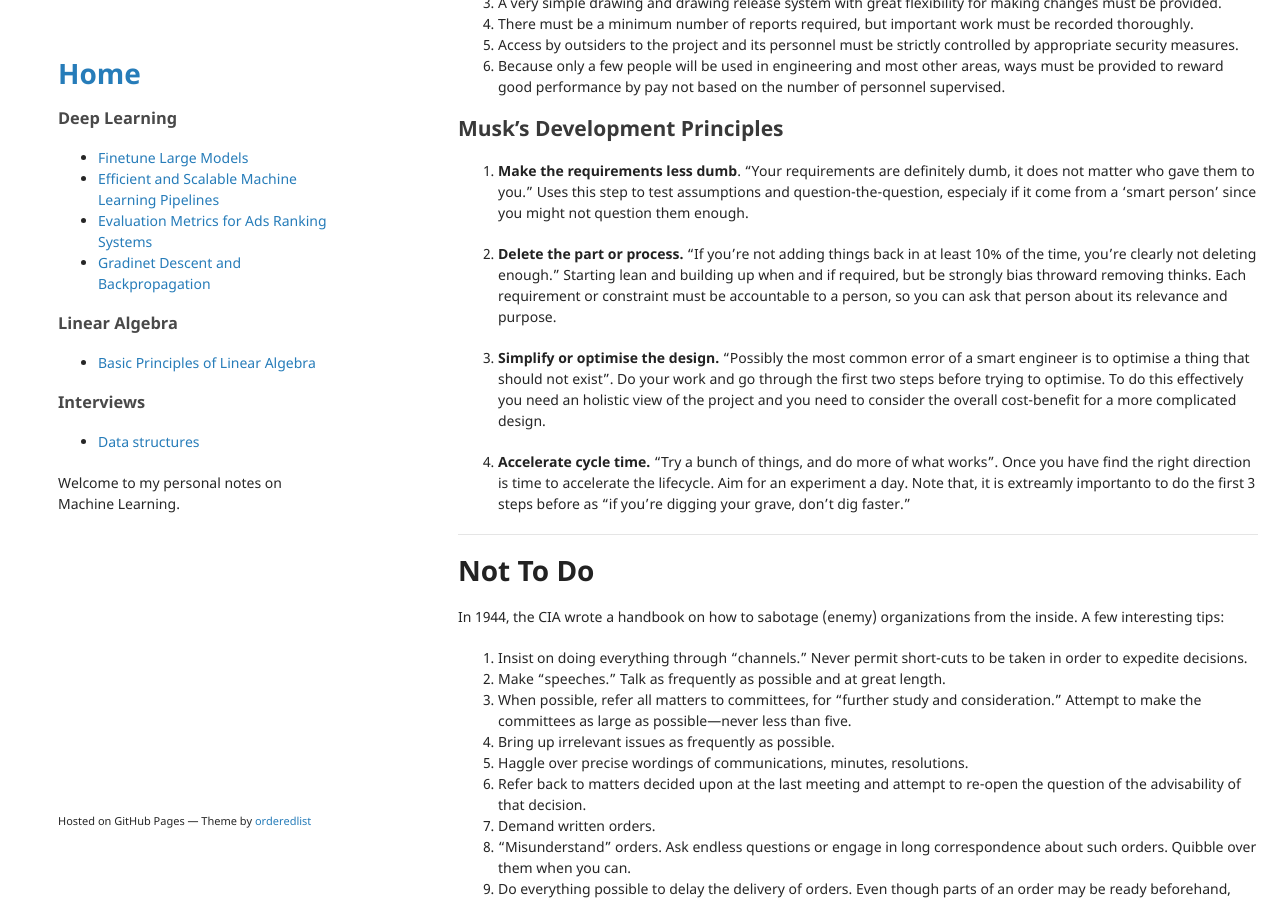
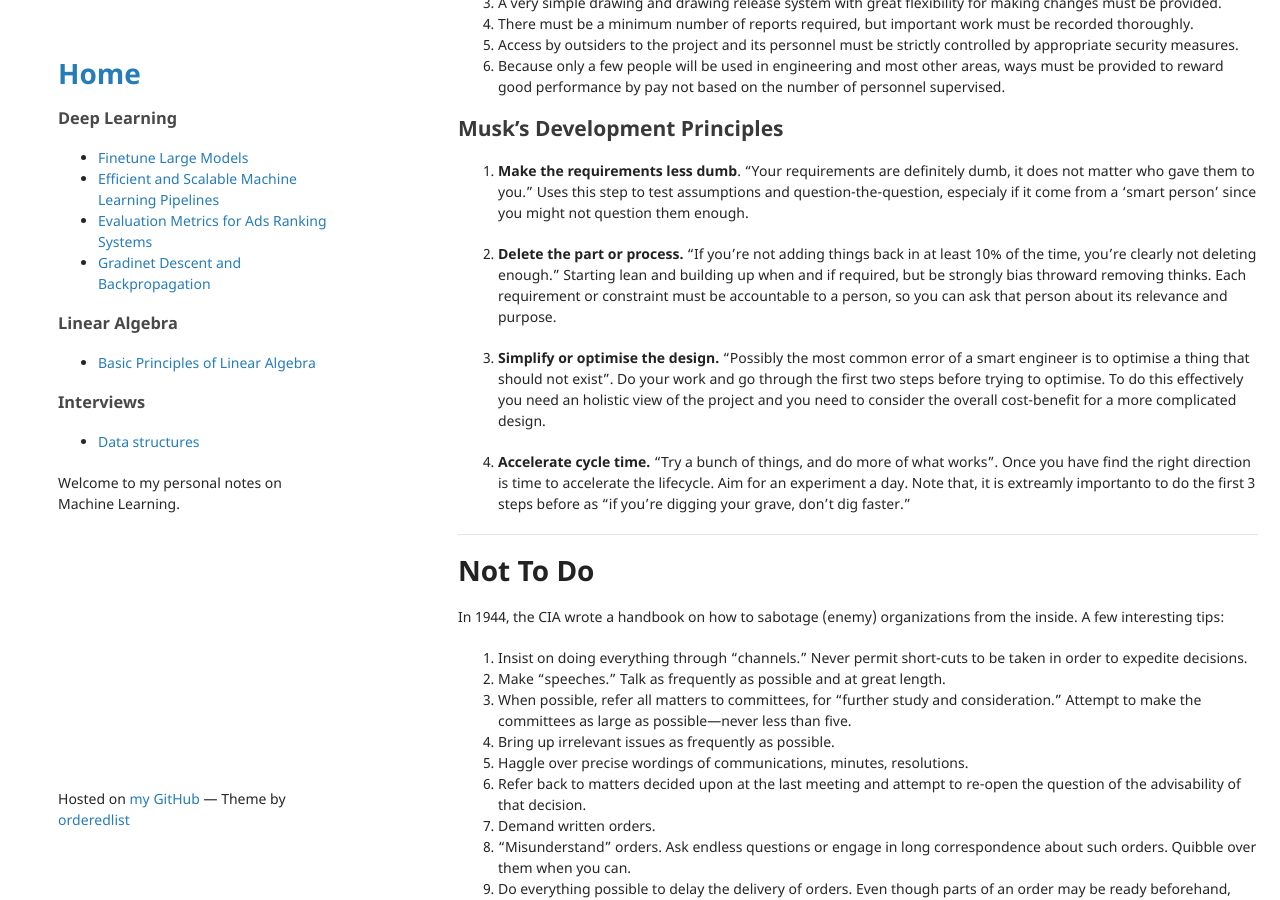
Before and after one commit to andompesta/andompesta.github.io, a Jekyll site: the page built from index.md, in a window 1280 px wide and 900 px high, scrolled down 533 px. Built offline with Jekyll 4.4.1, drawn with Linux system fonts in a browser that asks for light colours; our own code applies the rules of GitHub Pages for plain Markdown files.

Commit message:
add link to personal github

```diff
--- a/_layouts/default.html
+++ b/_layouts/default.html
@@ -40,7 +40,7 @@
         {% if site.github.is_project_page %}
         <p>This project is maintained by <a href="{{ site.github.owner_url }}">{{ site.github.owner_name }}</a></p>
         {% endif %}
-        <p><small>Hosted on GitHub Pages &mdash; Theme by <a href="https://github.com/orderedlist">orderedlist</a></small></p>
+        <p>Hosted on <a href="https://github.com/andompesta" target="blank">my GitHub</a> &mdash; Theme by <a href="https://github.com/orderedlist">orderedlist</a></p>
       </footer>
     </div>
     <script src="{{ "/assets/js/scale.fix.js" | relative_url }}"></script>
```
